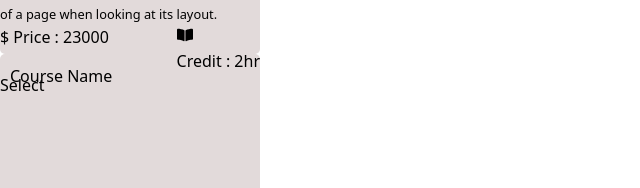
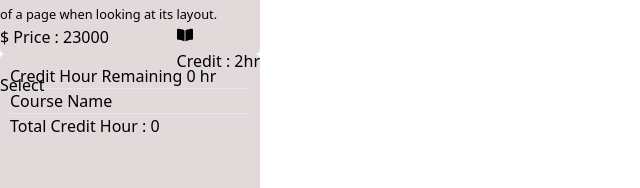
Before and after one commit to TituRoy25/87-react-course-registration, a React (Vite) app: page / in a window 1280 px wide. Shown: the part 2850-3038 px from the top of the page, without its empty margins (0-640 px from the left). Built offline with nearby package versions, Linux system fonts and the light colour scheme.

Commit message:
total credit hour & remaining hour calculation

```diff
--- a/src/components/Cart/Cart.jsx
+++ b/src/components/Cart/Cart.jsx
@@ -5,15 +5,21 @@
 import React from 'react';
 import './Cart.css'
 
-const Cart = ({selectedCourses}) => {
+const Cart = ({selectedCourses, remaining, totalCost}) => {
      console.log(selectedCourses);
-    let count=1;
+    let count = 1;
     return (
         <div>
-            <h1 className='mb-2'>Course Name</h1>
+            <h5 className='mb-5 font-bold text-[#2F80ED]'>Credit Hour Remaining {remaining} hr</h5>
+            <hr />
+            <h1 className='my-5 font-bold'>Course Name</h1>
             {
-                selectedCourses.map((course) => (<ol key={course.id}>{count++} {course.title}</ol>))
+                selectedCourses.map((course) => (
+                <ol key={course.id}>{count++} {course.title}</ol>
+                ))
             }
+            <hr />
+            <h5 className='mt-5'>Total Credit Hour : {totalCost}</h5>
         </div>
     );
 };
--- a/src/components/Home/Home.css
+++ b/src/components/Home/Home.css
@@ -11,8 +11,3 @@
     display: flex;
     justify-content: space-between;
 }
-/* .card-container{
-    width: 600px;
-    display: flex;
-    flex-wrap: wrap;
-} */
--- a/src/components/Home/Home.jsx
+++ b/src/components/Home/Home.jsx
@@ -6,8 +6,10 @@ import "./Home.css";
 import { FaBookOpen } from 'react-icons/fa';
 
 const Home = () => {
-    const [allCourses, setAllCourses]=useState([]);
-    const [selectedCourses, setSelectedCourses]=useState([])
+    const [allCourses, setAllCourses] = useState([]);
+    const [selectedCourses, setSelectedCourses] = useState([]);
+    const [remaining, setRemaining] = useState(0);
+    const [totalCost, setTotalCost] = useState(0);
 
     useEffect(() => {
         fetch("./data.json")
@@ -17,12 +19,20 @@ const Home = () => {
 
     const handleSelectCourse = (course) => {
         const isExist = selectedCourses.find((item) => item.id == course.id);
+        let count = course.credit;
+
         if (isExist) {
             return alert("Already Registration");
         } else{
+            selectedCourses.forEach((item) => {
+                count = count + item.credit;
+            })
+            const totalRemaining = 20-count;
+            setTotalCost(count);
+            setRemaining(totalRemaining);
+
             setSelectedCourses([...selectedCourses, course]);
         }
-
     }
 
 //console.log(selectedCourses);
@@ -51,7 +61,7 @@ const Home = () => {
                     }
                 </div>
                 <div className="cart">
-                    <Cart selectedCourses={selectedCourses}></Cart>
+                    <Cart selectedCourses={selectedCourses} remaining={remaining} totalCost={totalCost}></Cart>
                 </div>
             </div>
         </div>
```
